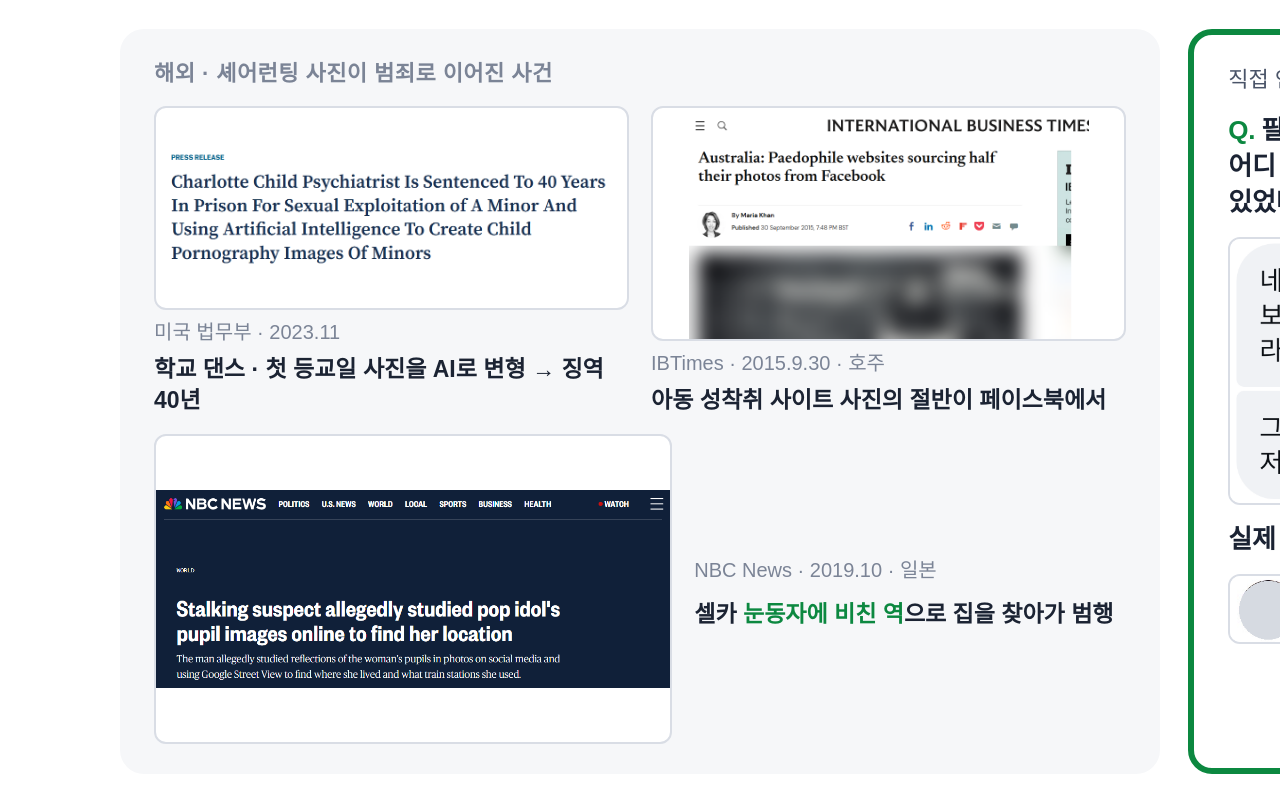
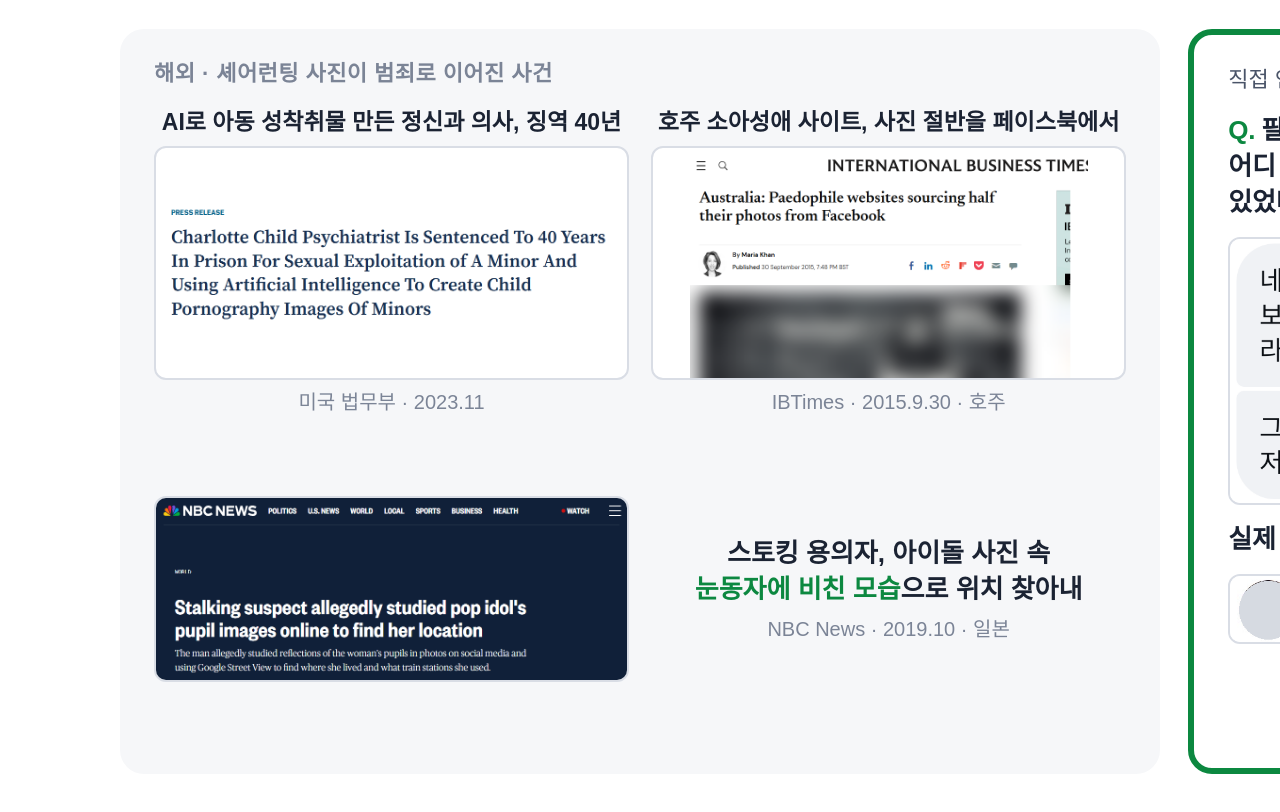
Before and after one commit to AI-shade/ai-shadow-slides, a plain HTML site: page slides/03.html in a window 1280 px wide. Shown: the part 206-1018 px from the top of the page. Drawn offline with Linux system fonts and the light colour scheme; a web font is replaced by a local one.

Commit message:
슬라이드 03 · 16, 설계도 16: 기사 제목과 팀원 한 일을 고친다
03: 기사 제목을 기사 화면 위로 옮기고 원문 제목대로 번역한다. 위 두 기사는 한 줄(23px), 스토킹 기사는 화면 오른쪽에 둔다. 제목·출처는 기사 가운데 정렬.
16: 다섯 명 모두 «학습 데이터 수집»을 넣는다(민석의 «학습용 사진 수집»은 합침). 영우는 «슬라이드 디자인» → «발표자료 제작», «모바일 최적화» · «학습 DB 구축» 추가, «공공데이터 위치 실험»은 현미로. 현미는 «배경 교체 등 서버 기능» → «서버 기능 구현».
설계도 16: 다섯 칸에 «학습 데이터 수집».

```diff
--- a/slides/03.html
+++ b/slides/03.html
@@ -9,11 +9,17 @@
   .cmp .lab { margin: 0; }
   .cases { flex: 1; min-height: 0; display: grid; grid-template-columns: 1fr 1fr; grid-template-rows: 1fr 1fr; gap: 18px 22px; }
   .case { display: flex; flex-direction: column; gap: 8px; min-height: 0; }
+  /* 세 번째 기사: 화면은 왼쪽 칸(위 기사와 같은 폭), 제목·출처는 그 오른쪽 */
+  .case.side { grid-column: 1 / -1; display: grid; grid-template-columns: 1fr 1fr; grid-template-rows: 1fr auto auto 1fr; column-gap: 22px; row-gap: 8px; }
+  .case.side img { grid-column: 1; grid-row: 1 / -1; flex: none; height: auto; max-height: 100%; align-self: center; }
+  .case.side b { grid-column: 2; grid-row: 2; min-height: 0; }
+  .case.side .src { grid-column: 2; grid-row: 3; }
   .case img { flex: 1; min-height: 0; width: 100%; object-fit: contain; border-radius: 12px; border: 2px solid var(--line); background: #fff; }
-  .case .src { font-size: 20px; color: var(--text-3); }
-  .case b { font-size: 23px; line-height: 1.35; } /* 24px면 «징역 40년»이 다음 줄로 넘어갔다 — 세 칸 모두 한 줄에 들어가게 */
-  .case.wide { grid-column: 1 / -1; display: grid; grid-template-columns: 1.2fr 1fr; gap: 22px; align-items: center; }
-  .case.wide img { height: 100%; }
+  .case .src { font-size: 20px; color: var(--text-3); text-align: center; }
+  /* 기사 제목은 기사 화면 위에, 오른쪽 인터뷰 질문(.q)과 같은 글씨 크기로 (11-23) */
+  .case b { font-size: 26px; font-weight: 700; line-height: 1.4; word-break: keep-all; text-wrap: balance; text-align: center; }
+  /* 위 두 기사 제목은 한 줄로 — 칸 폭에 들어가게 글씨를 줄인다 (11-23) */
+  .case.one b { font-size: 23px; white-space: nowrap; }
   .who { margin: 0; font-size: 22px; color: var(--text-2); }
   .q { margin: 0; font-size: 26px; font-weight: 700; line-height: 1.4; }
   .q b { color: var(--main); margin-right: 6px; }
@@ -35,19 +41,20 @@
     <div class="box">
       <span class="lab">해외 · 셰어런팅 사진이 범죄로 이어진 사건</span>
       <div class="cases">
-        <div class="case">
+        <div class="case one">
+          <b>AI로 아동 성착취물 만든 정신과 의사, 징역 40년</b>
           <img src="../assets/news/us_doj.png" alt="">
           <span class="src">미국 법무부 · 2023.11</span>
-          <b>학교 댄스 · 첫 등교일 사진을 AI로 변형 → 징역 40년</b>
         </div>
-        <div class="case">
+        <div class="case one">
+          <b>호주 소아성애 사이트, 사진 절반을 페이스북에서</b>
           <img src="../assets/news/c_au.png" alt="">
           <span class="src">IBTimes · 2015.9.30 · 호주</span>
-          <b>아동 성착취 사이트 사진의 절반이 페이스북에서</b>
         </div>
-        <div class="case wide">
+        <div class="case side">
+          <b>스토킹 용의자, 아이돌 사진 속 <span class="main">눈동자에 비친 모습</span>으로 위치 찾아내</b>
           <img src="../assets/news/jp_nbc.png" alt="">
-          <div><span class="src">NBC News · 2019.10 · 일본</span><br><b>셀카 <span class="main">눈동자에 비친 역</span>으로 집을 찾아가 범행</b></div>
+          <span class="src">NBC News · 2019.10 · 일본</span>
         </div>
       </div>
     </div>
```
Also changed, not shown: blueprint.html (+1 -1 lines), slides/16.html (+5 -5 lines).
